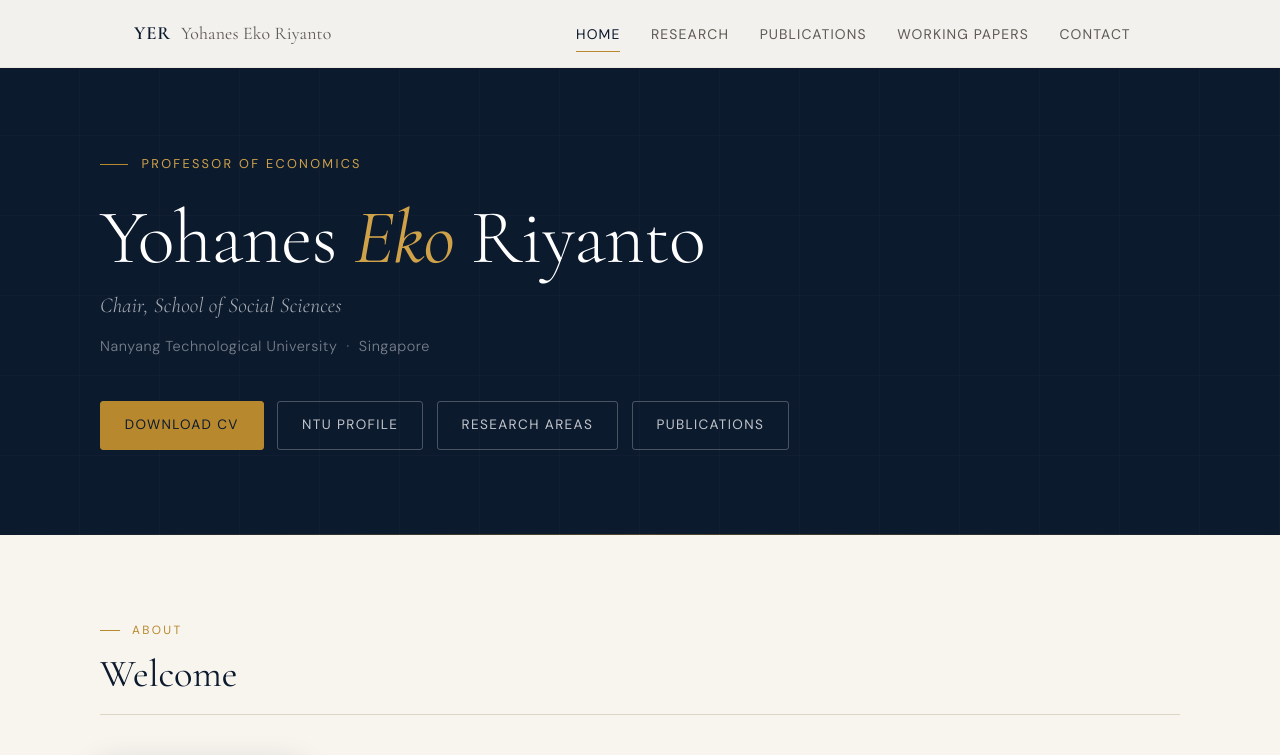
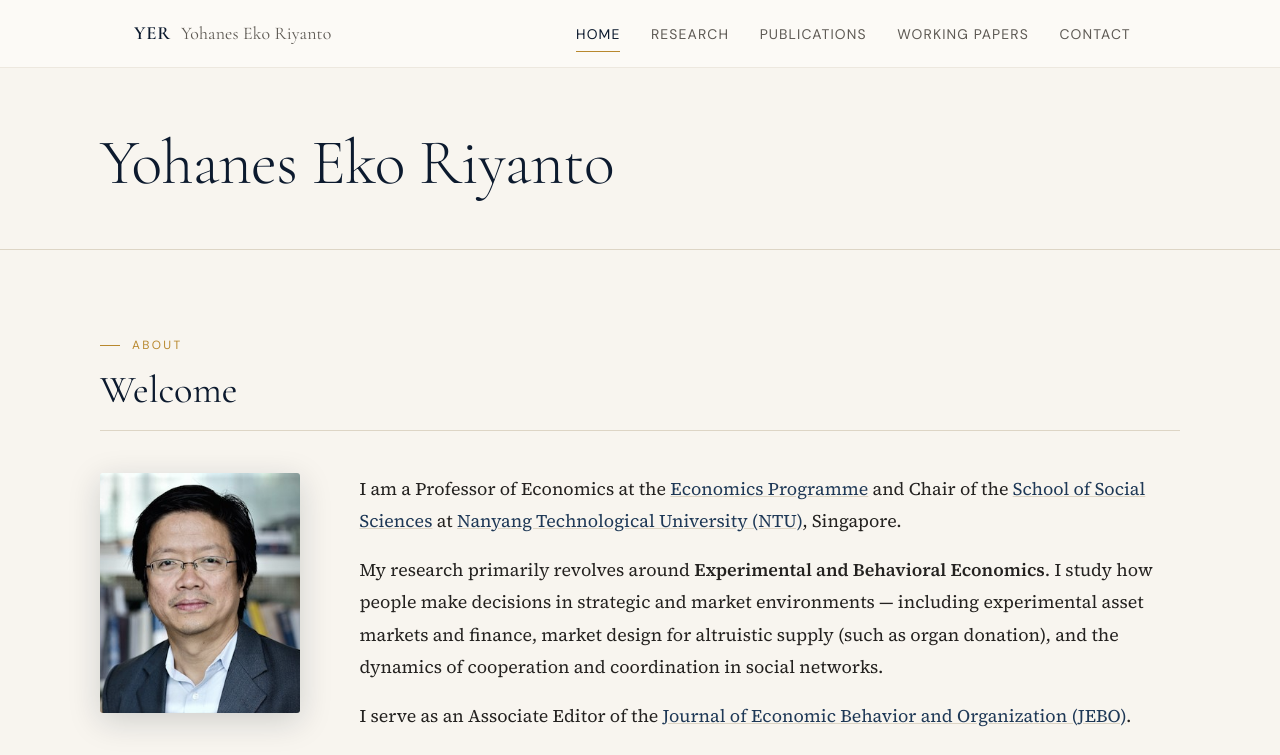
Before and after one commit to Eko-NTU/eko-ntu.github.io, a plain HTML site: page index.html in a window 1280 px wide. Shown: the top 755 px of the page. Drawn offline with nearby package versions, Linux system fonts and the light colour scheme.

Commit message:
Simplify hero to name only, light background

```diff
--- a/index.html
+++ b/index.html
@@ -32,16 +32,7 @@
   <!-- ── Hero ── -->
   <header class="hero">
     <div class="hero-inner">
-      <p class="hero-eyebrow fade-up">Professor of Economics</p>
-      <h1 class="hero-name fade-up fade-up-1">Yohanes <em>Eko</em> Riyanto</h1>
-      <p class="hero-title fade-up fade-up-2">Chair, School of Social Sciences</p>
-      <p class="hero-institution fade-up fade-up-3">Nanyang Technological University &nbsp;·&nbsp; Singapore</p>
-      <div class="hero-actions fade-up fade-up-4">
-        <a href="cv.pdf" target="_blank" rel="noopener noreferrer" class="btn btn-primary">Download CV</a>
-        <a href="https://dr.ntu.edu.sg/cris/rp/rp00594" target="_blank" rel="noopener noreferrer" class="btn btn-outline">NTU Profile</a>
-        <a href="research.html" class="btn btn-outline">Research Areas</a>
-        <a href="publications.html" class="btn btn-outline">Publications</a>
-      </div>
+      <h1 class="hero-name">Yohanes Eko Riyanto</h1>
     </div>
   </header>
 
@@ -72,7 +63,7 @@
             <a href="https://www.journals.elsevier.com/journal-of-economic-behavior-and-organization" target="_blank" rel="noopener noreferrer">Journal of Economic Behavior and Organization (JEBO)</a>.
           </p>
           <div class="about-links">
-            <a href="../CV YER August 2024 (External).pdf" target="_blank" rel="noopener noreferrer" class="tag-link">↓ Curriculum Vitae</a>
+            <a href="cv.pdf" target="_blank" rel="noopener noreferrer" class="tag-link">↓ Curriculum Vitae</a>
             <a href="https://dr.ntu.edu.sg/cris/rp/rp00594" target="_blank" rel="noopener noreferrer" class="tag-link">↗ NTU Official Page</a>
             <a href="mailto:yeriyanto@ntu.edu.sg" class="tag-link">✉ yeriyanto@ntu.edu.sg</a>
             <a href="research.html" class="tag-link">Research Areas</a>
--- a/style.css
+++ b/style.css
@@ -143,100 +143,22 @@ a:hover { color: var(--gold); text-decoration-color: var(--gold-bright); }
 
 /* ── Hero (Home only) ─────────────────────────────────────── */
 .hero {
-  background: var(--navy);
-  padding: calc(var(--nav-h) + 5rem) 2rem 5rem;
-  position: relative;
-  overflow: hidden;
-}
-.hero::before {
-  content: '';
-  position: absolute;
-  inset: 0;
-  background:
-    repeating-linear-gradient(
-      90deg,
-      transparent,
-      transparent 79px,
-      rgba(255,255,255,0.02) 79px,
-      rgba(255,255,255,0.02) 80px
-    ),
-    repeating-linear-gradient(
-      0deg,
-      transparent,
-      transparent 79px,
-      rgba(255,255,255,0.02) 79px,
-      rgba(255,255,255,0.02) 80px
-    );
-  pointer-events: none;
-}
-.hero::after {
-  content: '';
-  position: absolute;
-  bottom: 0; left: 0; right: 0;
-  height: 1px;
-  background: linear-gradient(90deg, transparent, var(--gold), transparent);
-  opacity: 0.4;
+  background: var(--ivory);
+  padding: calc(var(--nav-h) + 3.5rem) 2rem 3rem;
+  border-bottom: 1px solid var(--border);
 }
 .hero-inner {
   max-width: var(--max-w);
   margin: 0 auto;
-  position: relative;
-  z-index: 1;
-}
-.hero-eyebrow {
-  font-family: var(--font-ui);
-  font-size: 0.75rem;
-  font-weight: 400;
-  letter-spacing: 0.18em;
-  text-transform: uppercase;
-  color: var(--gold-bright);
-  margin-bottom: 1.2rem;
-  display: flex;
-  align-items: center;
-  gap: 0.8rem;
-}
-.hero-eyebrow::before {
-  content: '';
-  display: inline-block;
-  width: 28px; height: 1px;
-  background: var(--gold);
-  flex-shrink: 0;
 }
 .hero-name {
   font-family: var(--font-display);
-  font-size: clamp(2.8rem, 6vw, 5rem);
+  font-size: clamp(2.2rem, 5vw, 3.8rem);
   font-weight: 300;
   line-height: 1.1;
-  color: #fff;
+  color: var(--navy);
   letter-spacing: -0.01em;
-  margin-bottom: 0.3rem;
-}
-.hero-name em {
-  font-style: italic;
-  color: var(--gold-bright);
-  font-weight: 400;
-}
-.hero-title {
-  font-family: var(--font-display);
-  font-size: clamp(1rem, 2vw, 1.25rem);
-  font-weight: 300;
-  font-style: italic;
-  color: rgba(255,255,255,0.65);
-  margin-bottom: 0.5rem;
-  letter-spacing: 0.01em;
-}
-.hero-institution {
-  font-family: var(--font-ui);
-  font-size: 0.85rem;
-  font-weight: 300;
-  color: rgba(255,255,255,0.45);
-  letter-spacing: 0.04em;
-  margin-bottom: 2.5rem;
-}
-.hero-actions {
-  display: flex;
-  flex-wrap: wrap;
-  gap: 0.8rem;
+  margin: 0;
 }
 .btn {
   display: inline-flex;
@@ -944,7 +866,7 @@ a:hover { color: var(--gold); text-decoration-color: var(--gold-bright); }
   .nav-links a::after { display: none; }
   .nav-toggle { display: flex; }
 
-  .hero { padding: calc(var(--nav-h) + 3rem) 1.5rem 3.5rem; }
+  .hero { padding: calc(var(--nav-h) + 2rem) 1.5rem 2rem; }
   .about-grid { grid-template-columns: 1fr; gap: 2rem; }
   .about-photo, .about-photo-placeholder { width: 140px; height: 170px; }
   .contact-inner { grid-template-columns: 1fr; gap: 2.5rem; }
```
